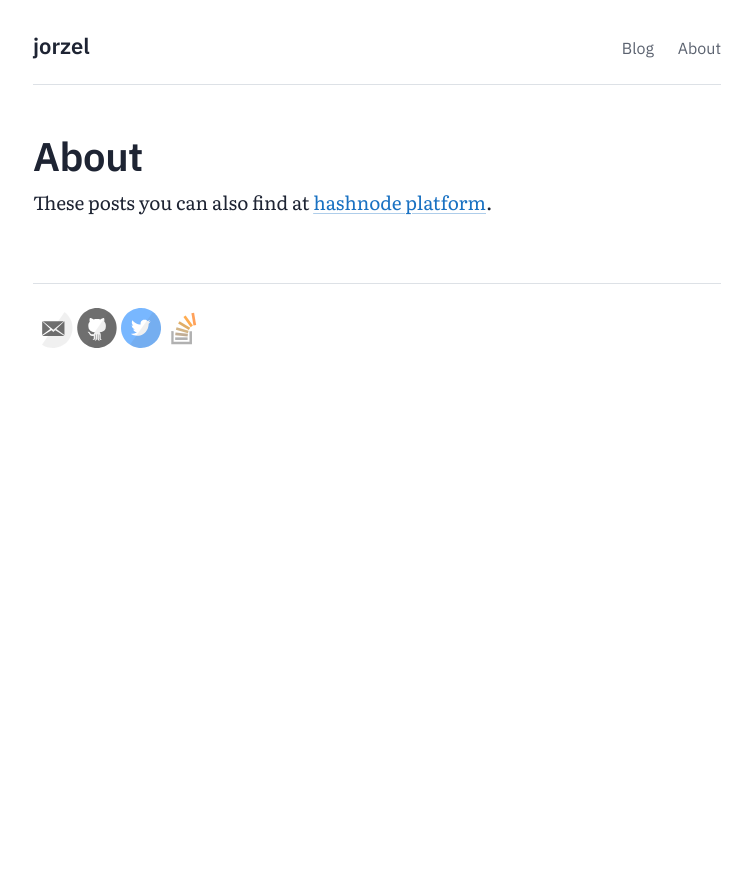
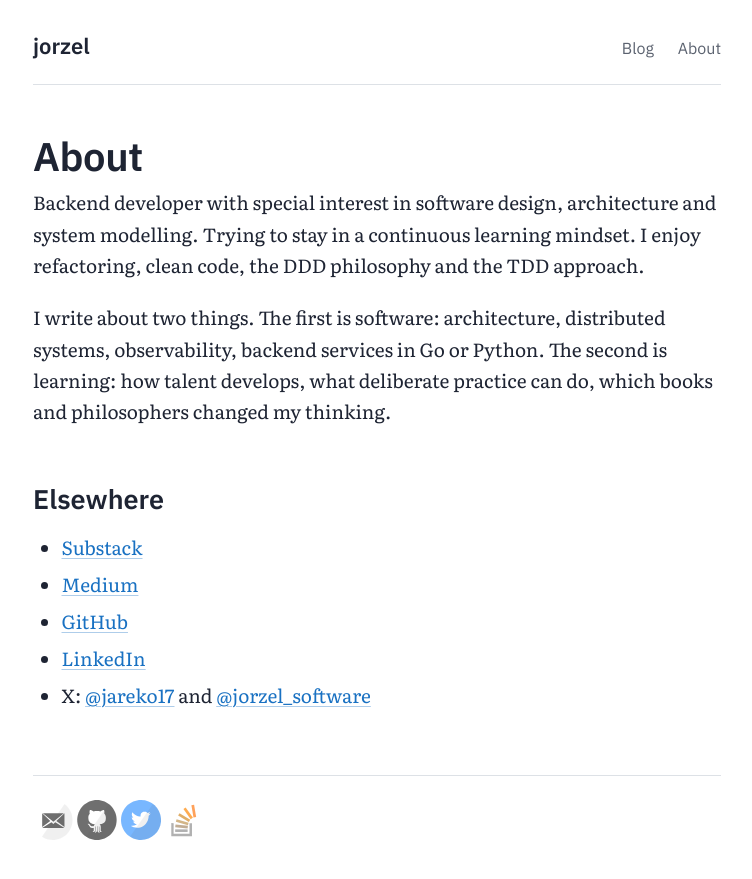
Before and after one commit to jorzel/jorzel.github.io, a Jekyll site: the page built from about.md, in a window 1280 px wide. Shown: the top 879 px of the page, without its empty margins (263-1015 px from the left). Built offline with Jekyll 4.4.1, drawn with Linux system fonts in a browser that asks for light colours.

Commit message:
Rewrite the About page and update the site description
The About page describes the two topics the blog covers and links to
Substack, Medium, GitHub, LinkedIn and X instead of Hashnode. The site
description used for the home page intro matches the new bio.

Co-Authored-By: Claude Opus 5.5 <noreply@anthropic.com>

```diff
--- a/_config.yml
+++ b/_config.yml
@@ -6,7 +6,7 @@
 name: jorzel
 
 # Short bio or description (displayed in the header)
-description: Backend developer with special interest in software design, architecture and system modelling. Trying to stay in a continuous learning mindset. Like refactoring, clean code, DDD and TDD
+description: Backend developer with special interest in software design, architecture and system modelling. Trying to stay in a continuous learning mindset. Enjoy refactoring, clean code, DDD philosophy and TDD approach.
 
 # URL of your avatar or profile pic (you could use your GitHub profile pic)
 avatar:
--- a/about.md
+++ b/about.md
@@ -4,4 +4,14 @@ title: About
 permalink: /about/
 ---
 
-These posts you can also find at [hashnode platform](https://jorzel.hashnode.dev/).
+Backend developer with special interest in software design, architecture and system modelling. Trying to stay in a continuous learning mindset. I enjoy refactoring, clean code, the DDD philosophy and the TDD approach.
+
+I write about two things. The first is software: architecture, distributed systems, observability, backend services in Go or Python. The second is learning: how talent develops, what deliberate practice can do, which books and philosophers changed my thinking.
+
+## Elsewhere
+
+- [Substack](https://substack.com/@jarekorzel)
+- [Medium](https://medium.com/@orzel.jarek)
+- [GitHub](https://github.com/jorzel)
+- [LinkedIn](https://www.linkedin.com/in/jaros%C5%82aw-orze%C5%82-81682686/)
+- X: [@jareko17](https://x.com/jareko17) and [@jorzel_software](https://x.com/jorzel_software)
```
